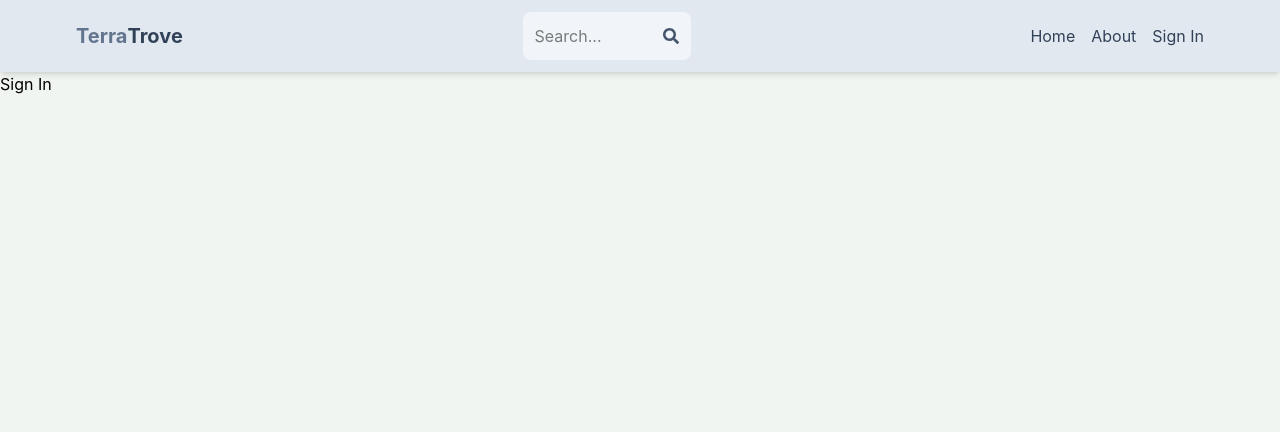
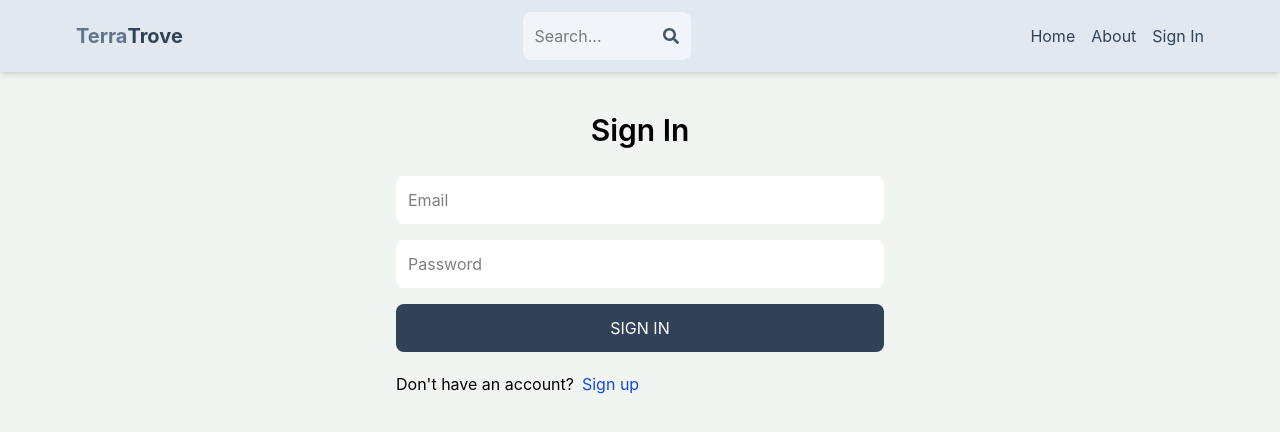
Before and after one commit to vatssakshu/over-dev, a React (Vite) app in the folder client/: page /sign-in in a window 1280 px wide. Shown: the top 432 px of the page. Built offline with nearby package versions, Linux system fonts and the light colour scheme.

Commit message:
Completed Sign In Page Functionality

```diff
--- a/client/src/components/Header.jsx
+++ b/client/src/components/Header.jsx
@@ -22,7 +22,7 @@
                 <Link to='/about'>
                 <li className='hidden sm:inline text-slate-700 hover:underline cursor-pointer'>About</li>
                 </Link>
-                <Link to='/profile'>
+                <Link to='/sign-in'>
                 <li className='text-slate-700 hover:underline cursor-pointer'>Sign In</li>
                 </Link>
             </ul>
--- a/client/src/pages/SignIn.jsx
+++ b/client/src/pages/SignIn.jsx
@@ -1,9 +1,59 @@
-import React from 'react'
+import { useState } from 'react'
+import {Link, useNavigate} from 'react-router-dom'
+
 
 export default function SignIn() {
+  const [formData ,setFormData] = useState({})
+  const [error, setError] = useState(null)
+  const [loading, setLoading] = useState(false)
+  const navigate = useNavigate();
+  const handleChange = (e) => {
+  setFormData({
+    ...formData,
+    [e.target.id]: e.target.value
+  })
+  }
+
+  const handleSubmit = async (e) => {
+    e.preventDefault();
+    setLoading(true);
+    const res = await fetch ('/api/auth/signin',
+      {
+        method: 'POST',
+        headers: {
+          'Content-Type': 'application/json'
+        },
+        body: JSON.stringify(formData)
+      }
+
+    );
+    const data = await res.json();
+    if(data.success === false){
+      setError(data.message);
+      setLoading(false);
+      return;
+    }
+
+    setLoading(false);
+    setError(null);
+    navigate('/');
+  }
+
   return (
-    <div>
-      Sign In
+    <div className='p-3 max-w-lg mx-auto'>
+      <h1 className='text-3xl text-center font-semibold my-7'>Sign In</h1>
+      <form className='flex flex-col gap-4' onSubmit={handleSubmit}>
+        <input type='email' placeholder='Email' className='border p-3 rounded-lg bg-white border-hidden' id='email' onChange={handleChange}/>
+        <input type='password' placeholder='Password' className='border p-3 rounded-lg bg-white border-hidden' id='password' onChange={handleChange}/>
+        <button disabled ={loading} className='bg-slate-700 text-white p-3 rounded-lg uppercase hover:opacity-95 disabled:opacity-80'>
+          {loading ? 'Loading...' : 'Sign In'}
+        </button>
+      </form>
+      <div className='flex gap-2 mt-5'>
+        <p>Don't have an account?</p>
+        <Link to={"/Sign-up"}><span className='text-blue-700'>Sign up</span></Link>
+      </div>
+      {error && <p className='text-red-500 mt-5'>{error}</p>}
     </div>
   )
 }
--- a/client/src/pages/SignUp.jsx
+++ b/client/src/pages/SignUp.jsx
@@ -44,8 +44,8 @@
       <h1 className='text-3xl text-center font-semibold my-7'>Sign Up</h1>
       <form className='flex flex-col gap-4' onSubmit={handleSubmit}>
         <input type='text' placeholder='Username' className='border p-3 rounded-lg bg-white border-hidden' id='username' onChange={handleChange}/>
-        <input type='email' placeholder='email' className='border p-3 rounded-lg bg-white border-hidden' id='email' onChange={handleChange}/>
-        <input type='password' placeholder='password' className='border p-3 rounded-lg bg-white border-hidden' id='password' onChange={handleChange}/>
+        <input type='email' placeholder='Email' className='border p-3 rounded-lg bg-white border-hidden' id='email' onChange={handleChange}/>
+        <input type='password' placeholder='Password' className='border p-3 rounded-lg bg-white border-hidden' id='password' onChange={handleChange}/>
         <button disabled ={loading} className='bg-slate-700 text-white p-3 rounded-lg uppercase hover:opacity-95 disabled:opacity-80'>
           {loading ? 'Loading...' : 'Sign Up'}
         </button>
```
